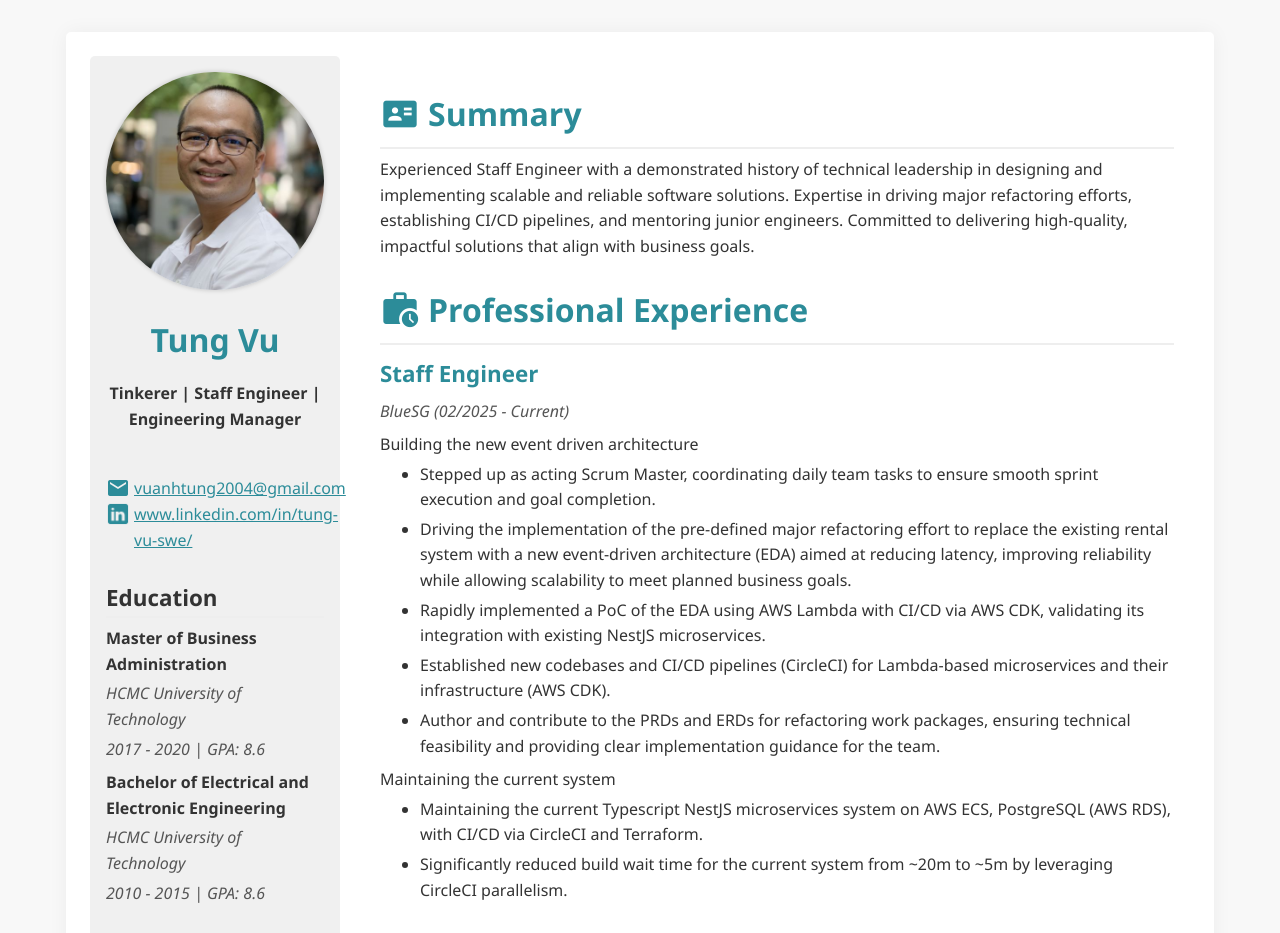
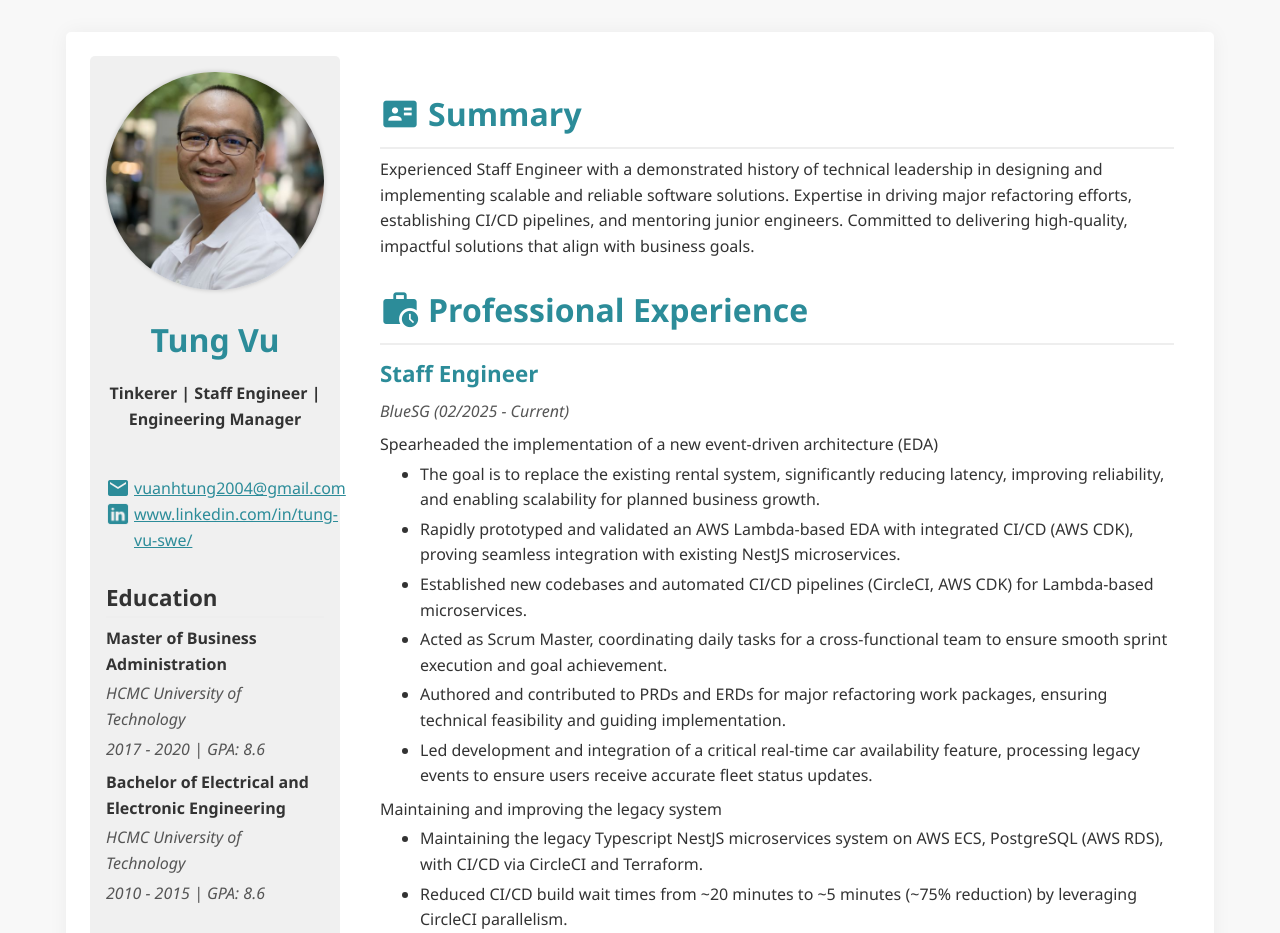
Before and after one commit to tungvu-wanderer/cv_angular, an Angular app: page / in a window 1280 px wide. Shown: the top 933 px of the page. Built offline with nearby package versions, Linux system fonts and the light colour scheme.

Commit message:
update BSG achievements

```diff
--- a/src/app/main/experience/experience.component.ts
+++ b/src/app/main/experience/experience.component.ts
@@ -19,41 +19,48 @@ export class ExperienceComponent {
       date: '02/2025 - Current',
       details: [
         {
-          content: 'Building the new event driven architecture',
+          content: 'Spearheaded the implementation of a new event-driven architecture (EDA)',
           details: [
+            { content: 'The goal is to replace the existing rental system, significantly reducing latency, improving reliability, and enabling scalability for planned business growth.' },
             {
               content:
-                'Stepped up as acting Scrum Master, coordinating daily team tasks to ensure smooth sprint execution and goal completion.',
+                'Rapidly prototyped and validated an AWS Lambda-based EDA with integrated CI/CD (AWS CDK), proving seamless integration with existing NestJS microservices.',
             },
             {
               content:
-                'Driving the implementation of the pre-defined major refactoring effort to replace the existing rental system with a new event-driven architecture (EDA) aimed at reducing latency, improving reliability while allowing scalability to meet planned business goals.',
+                'Established new codebases and automated CI/CD pipelines (CircleCI, AWS CDK) for Lambda-based microservices.',
             },
             {
               content:
-                'Rapidly implemented a PoC of the EDA using AWS Lambda with CI/CD via AWS CDK, validating its integration with existing NestJS microservices.',
+                'Acted as Scrum Master, coordinating daily tasks for a cross-functional team to ensure smooth sprint execution and goal achievement.',
             },
             {
               content:
-                'Established new codebases and CI/CD pipelines (CircleCI) for Lambda-based microservices and their infrastructure (AWS CDK).',
+                'Authored and contributed to PRDs and ERDs for major refactoring work packages, ensuring technical feasibility and guiding implementation.',
             },
             {
               content:
-                'Author and contribute to the PRDs and ERDs for refactoring work packages, ensuring technical feasibility and providing clear implementation guidance for the team.',
+                'Led development and integration of a critical real-time car availability feature, processing legacy events to ensure users receive accurate fleet status updates.',
             },
           ],
         },
         {
-          content: 'Maintaining the current system',
+          content: 'Maintaining and improving the legacy system',
           details: [
             {
               content:
-                'Maintaining the current Typescript NestJS microservices system on AWS ECS, PostgreSQL (AWS RDS), with CI/CD via CircleCI and Terraform.',
+                'Maintaining the legacy Typescript NestJS microservices system on AWS ECS, PostgreSQL (AWS RDS), with CI/CD via CircleCI and Terraform.',
             },
             {
               content:
-                'Significantly reduced build wait time for the current system from ~20m to ~5m by leveraging CircleCI parallelism.',
+                'Reduced CI/CD build wait times from ~20 minutes to ~5 minutes (~75% reduction) by leveraging CircleCI parallelism.',
             },
+            {
+              content: 'Analyzed and optimized legacy service log output, reducing daily volume from 48M to 4M entries (~92% reduction) while maintaining critical observability.'
+            },
+            {
+              content: 'Cleaned up and stabilized the legacy service, strategically utilizing feature flags to enable a phased migration of users to the new Lambda-based architecture.'
+            }
           ],
         },
       ],
```
